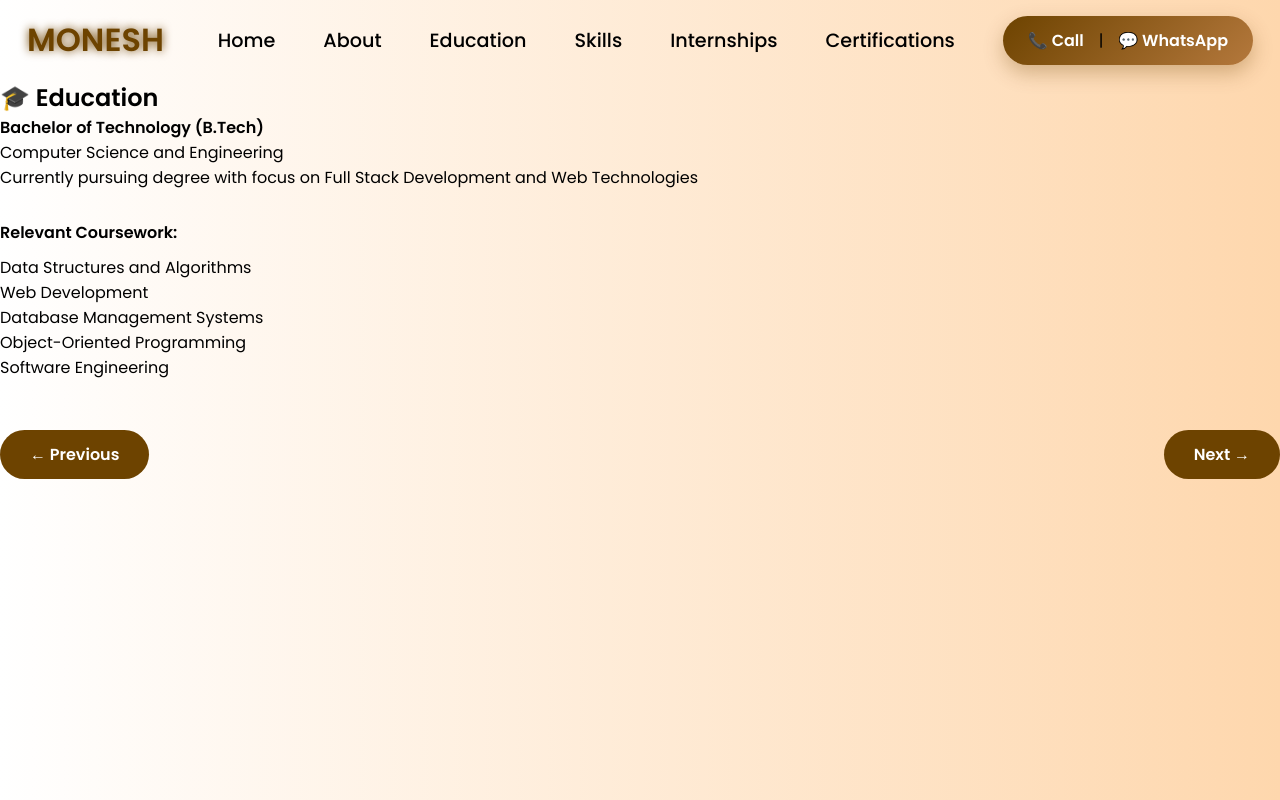
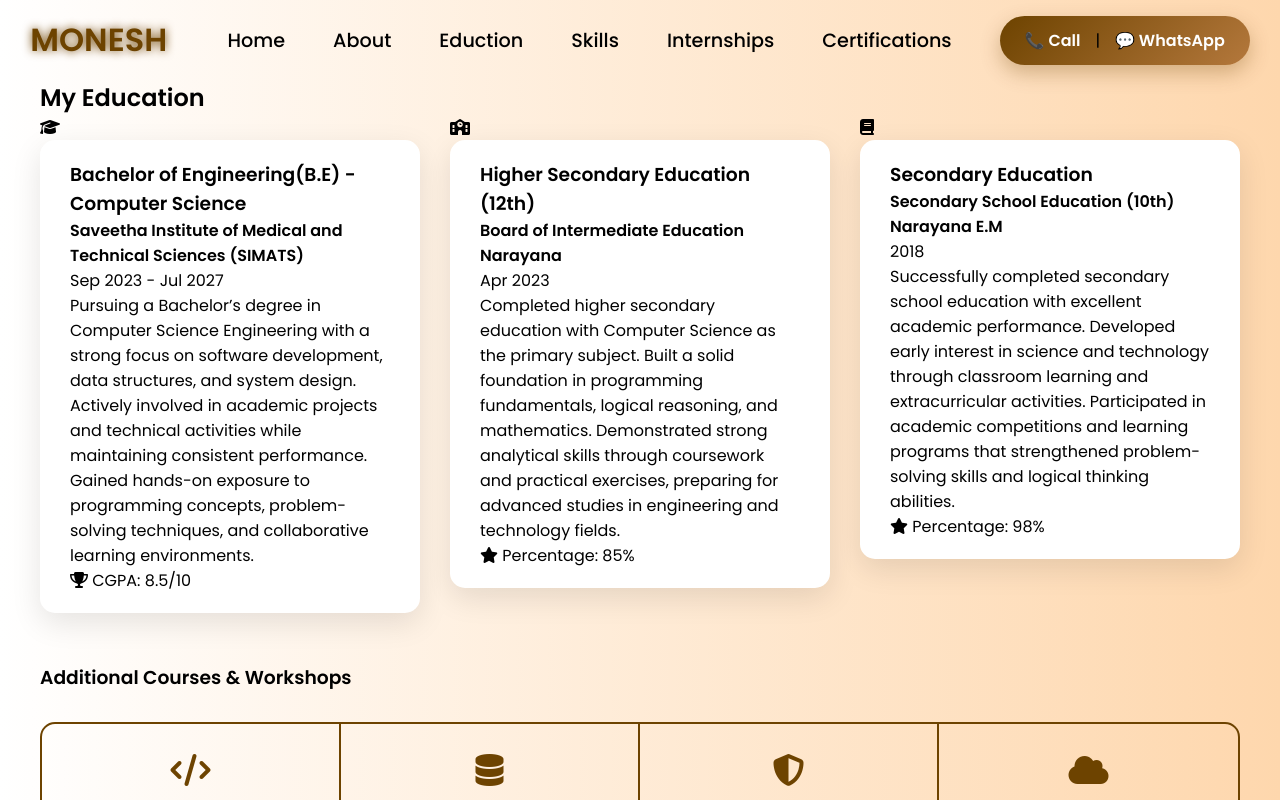
Before and after one commit to monesh32117/My-portfolio, a plain HTML site: page Resume/Education.html in a window 1280 px wide. Drawn offline with Linux system fonts and the light colour scheme.

Commit message:
changes2

```diff
--- a/Resume/Education.html
+++ b/Resume/Education.html
@@ -9,13 +9,16 @@
     <link rel="stylesheet" href="style.css">
 </head>
 <body>
+    <!-- Navigation Bar -->
     <nav>
         <div class="nav-container">
-            <div class="logo"><span>MONESH</span></div>
+            <div class="logo">
+                <span>MONESH</span>
+            </div>
             <div class="links">
                 <div class="link"><a href="index.html">Home</a></div>
                 <div class="link"><a href="About.html">About</a></div>
-                <div class="link"><a href="Eduction.html">Education</a></div>
+                <div class="link"><a href="Eduction.html">Eduction</a></div>
                 <div class="link"><a href="Skills.html">Skills</a></div>
                 <div class="link"><a href="Internships.html">Internships</a></div>
                 <div class="link"><a href="Certifications.html">Certifications</a></div>
@@ -23,30 +26,102 @@
     <a href="tel:+918019130700">📞 Call</a> |
     <a href="https://wa.me/918019130700">💬 WhatsApp</a>
 </div>
-            </div>
+            <i class="fa-solid fa-bars hamburg"></i>
         </div>
     </nav>
 
-    <section>
-        <div class="content-section">
-            <h1>🎓 Education</h1>
-            <p><strong>Bachelor of Technology (B.Tech)</strong></p>
-            <p>Computer Science and Engineering</p>
-            <p>Currently pursuing degree with focus on Full Stack Development and Web Technologies</p>
-            <p style="margin-top: 30px; margin-bottom: 10px;"><strong>Relevant Coursework:</strong></p>
-            <ul>
-                <li>Data Structures and Algorithms</li>
-                <li>Web Development</li>
-                <li>Database Management Systems</li>
-                <li>Object-Oriented Programming</li>
-                <li>Software Engineering</li>
-            </ul>
+    <!-- Education Section -->
+    <section class="education-section">
+        <div class="education-container">
+            <div class="section-header">
+                <h1>My <span>Education</span></h1>
+                <div class="underline"></div>
+            </div>
+
+            <div class="timeline">
+                <div class="timeline-item">
+                    <div class="timeline-icon">
+                        <i class="fa-solid fa-graduation-cap"></i>
+                    </div>
+                    <div class="timeline-content">
+                        <h3>Bachelor of Engineering(B.E) - Computer Science</h3>
+                        <h4>Saveetha Institute of Medical and Technical Sciences (SIMATS) </h4>
+                        <p class="timeline-date">Sep 2023 - Jul 2027</p>
+                        <p>
+                            Pursuing a Bachelor’s degree in Computer Science Engineering with a strong focus on software development, data structures, and system design. Actively involved in academic projects and technical activities while maintaining consistent performance. Gained hands-on exposure to programming concepts, problem-solving techniques, and collaborative learning environments.
+                        </p>
+                        <div class="achievements">
+                            <span><i class="fa-solid fa-trophy"></i> CGPA: 8.5/10</span>
+                        </div>
+                    </div>
+                </div>
+
+                <div class="timeline-item">
+                    <div class="timeline-icon">
+                        <i class="fa-solid fa-school"></i>
+                    </div>
+                    <div class="timeline-content">
+                        <h3>Higher Secondary Education (12th)</h3>
+                        <h4>Board of Intermediate Education Narayana </h4>
+                        <p class="timeline-date"> Apr 2023</p>
+                        <p>
+                            Completed higher secondary education with Computer Science as the primary subject. Built a solid foundation in programming fundamentals, logical reasoning, and mathematics. Demonstrated strong analytical skills through coursework and practical exercises, preparing for advanced studies in engineering and technology fields.
+                        </p>
+                        <div class="achievements">
+                            <span><i class="fa-solid fa-star"></i> Percentage: 85%</span>
+                         </div>
+                    </div>
+                </div>
+
+                <div class="timeline-item">
+                    <div class="timeline-icon">
+                        <i class="fa-solid fa-book"></i>
+                    </div>
+                    <div class="timeline-content">
+                        <h3>Secondary Education</h3>
+                        <h4> Secondary School Education (10th)  Narayana E.M </h4>
+                        <p class="timeline-date">2018</p>
+                        <p>
+                            Successfully completed secondary school education with excellent academic performance. Developed early interest in science and technology through classroom learning and extracurricular activities. Participated in academic competitions and learning programs that strengthened problem-solving skills and logical thinking abilities.
+                        </p>
+                        <div class="achievements">
+                            <span><i class="fa-solid fa-star"></i> Percentage: 98%</span>
+                        </div>
+                    </div>
+                </div>
+            </div>
+
+            <div class="additional-courses">
+                <h3>Additional Courses & Workshops</h3>
+                <div class="course-grid">
+                    <div class="course-card">
+                        <i class="fa-solid fa-code"></i>
+                        <h4>Full Stack Web Development</h4>
+                        <p>Online Bootcamp</p>
+                    </div>
+                    <div class="course-card">
+                        <i class="fa-solid fa-database"></i>
+                        <h4>Database Management</h4>
+                        <p>Technical Workshop</p>
+                    </div>
+                    <div class="course-card">
+                        <i class="fa-solid fa-shield-halved"></i>
+                        <h4>Cybersecurity Fundamentals</h4>
+                        <p>Certification Course</p>
+                    </div>
+                    <div class="course-card">
+                        <i class="fa-solid fa-cloud"></i>
+                        <h4>Cloud Computing</h4>
+                        <p>AWS Training</p>
+                    </div>
+                </div>
+            </div>
+        </div>
+
         <div class="page-navigation">
             <a href="About.html" class="nav-btn prev-btn">← Previous</a>
             <a href="Skills.html" class="nav-btn next-btn">Next →</a>
         </div>
-        </div>
     </section>
-
 </body>
 </html>
```
Also changed, not shown: Resume/Eduction.html (deleted, +0 -127 lines). Lines whose indentation alone changed are shown as unchanged.
